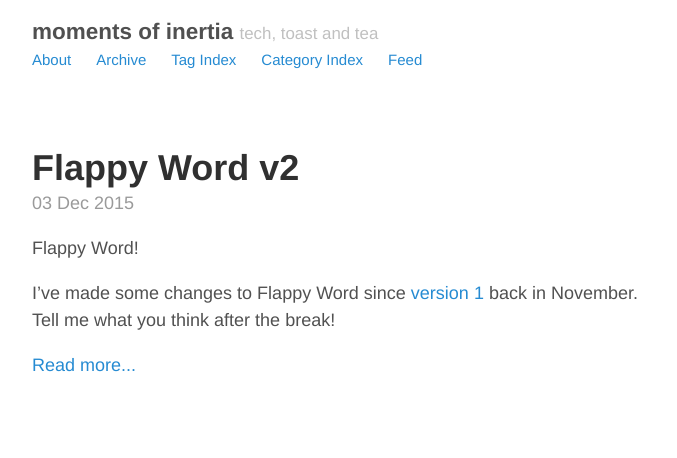
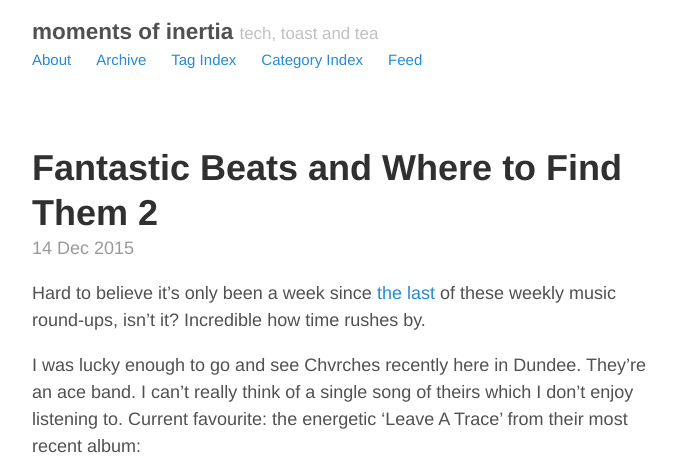
Before and after one commit to rachelnertia/rachelnertia.github.io, a Jekyll site: the page built from index.html, in a window 1280 px wide and 1400 px high. Shown: the top 458 px of the window, without its empty margins (293-970 px from the left). Built offline with Jekyll 4.4.1, drawn with Linux system fonts in a browser that asks for light colours; the list of posts is cut into pages by our own code; some of the changed text lies outside the part shown.

Commit message:
New post: Fantastic Beats and Where to Find Them 2

```diff
--- a/_config.yml
+++ b/_config.yml
@@ -1,5 +1,5 @@
 # Dependencies
-highlighter:         pygments
+highlighter:         rouge
 markdown:            kramdown
 
 # Permalinks
--- /dev/null
+++ b/_posts/2015-12-14-fantastic-beats-02.md
@@ -0,0 +1,33 @@
+---
+layout: post
+title: Fantastic Beats and Where to Find Them 2
+categories: [music]
+tags: [Chvrches, Fallout 4, Over the Garden Wall, The Space Lady]
+comments: true
+---
+
+Hard to believe it's only been a week since [the last]({% post_url 2015-11-18-fantastic-beats-01 %}) of these weekly music round-ups, isn't it? Incredible how time rushes by.
+
+I was lucky enough to go and see Chvrches recently here in Dundee. They're an ace band. I can't really think of a single song of theirs which I don't enjoy listening to. Current favourite: the energetic 'Leave A Trace' from their most recent album:
+
+<iframe width="560" height="315" src="https://www.youtube.com/embed/4Eo84jDIMKI" frameborder="0" allowfullscreen></iframe>
+
+Whether or not you're playing *Fallout 4*, game critic Noah Gervais' three-hour mix of songs which suit the game's aesthetic is full of lovely jazz, rock and blues to bounce along to:
+
+<iframe width="420" height="315" src="https://www.youtube.com/embed/AsoOejG_Oks" frameborder="0" allowfullscreen></iframe>
+
+I watched Cartoon Network's *Over the Garden Wall* for the first time a few weeks ago. I can't recommend it enough - it's short, sweet and lovely in every way, especially in its soundtrack. 'Patient is the Night,' one of the series' many short original songs, keeps making me cry, while 'Potatoes and Molasses' makes it impossible to frown.
+
+<iframe width="560" height="315" src="https://www.youtube.com/embed/unhOBCw3ipE" frameborder="0" allowfullscreen></iframe>
+
+One more artist. Have you ever heard of The Space Lady? I love The Space Lady. Her music still sounds way ahead of its time decades on, endlessly endearing.
+
+<iframe width="420" height="315" src="https://www.youtube.com/embed/Ol-4NHQFIec" frameborder="0" allowfullscreen></iframe>
+
+[Dazed Digital on The Space Lady's Greatest Hits](http://www.dazeddigital.com/music/article/17919/1/the-space-lady-greatest-hits)
+
+[The Space Lady's Greatest Hits on Bandcamp](https://night-school.bandcamp.com/album/the-space-ladys-greatest-hits-2)
+
+Okay, I'm out of here. I hope there was something new to you in this week's weekly music round-up!
+
+X
```
